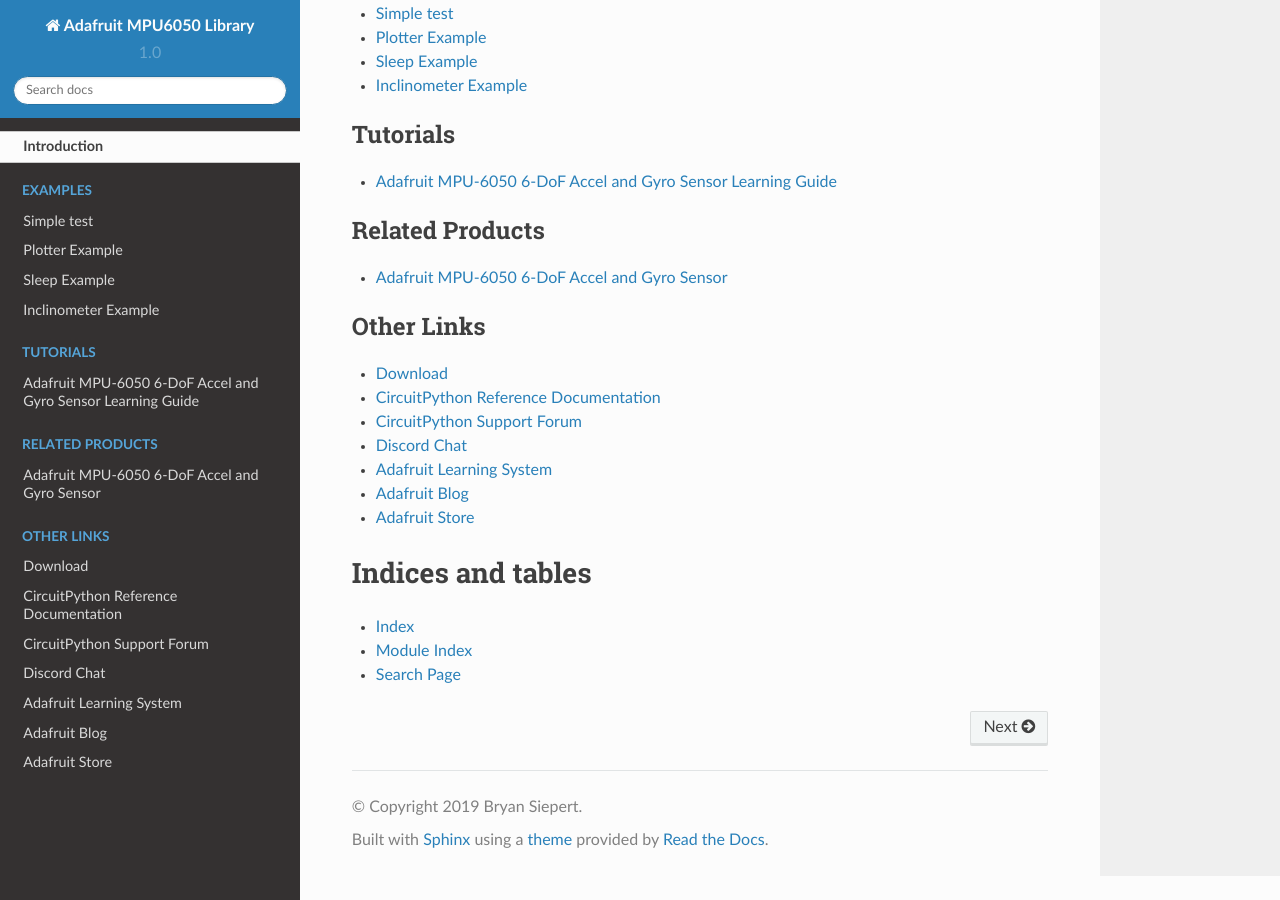
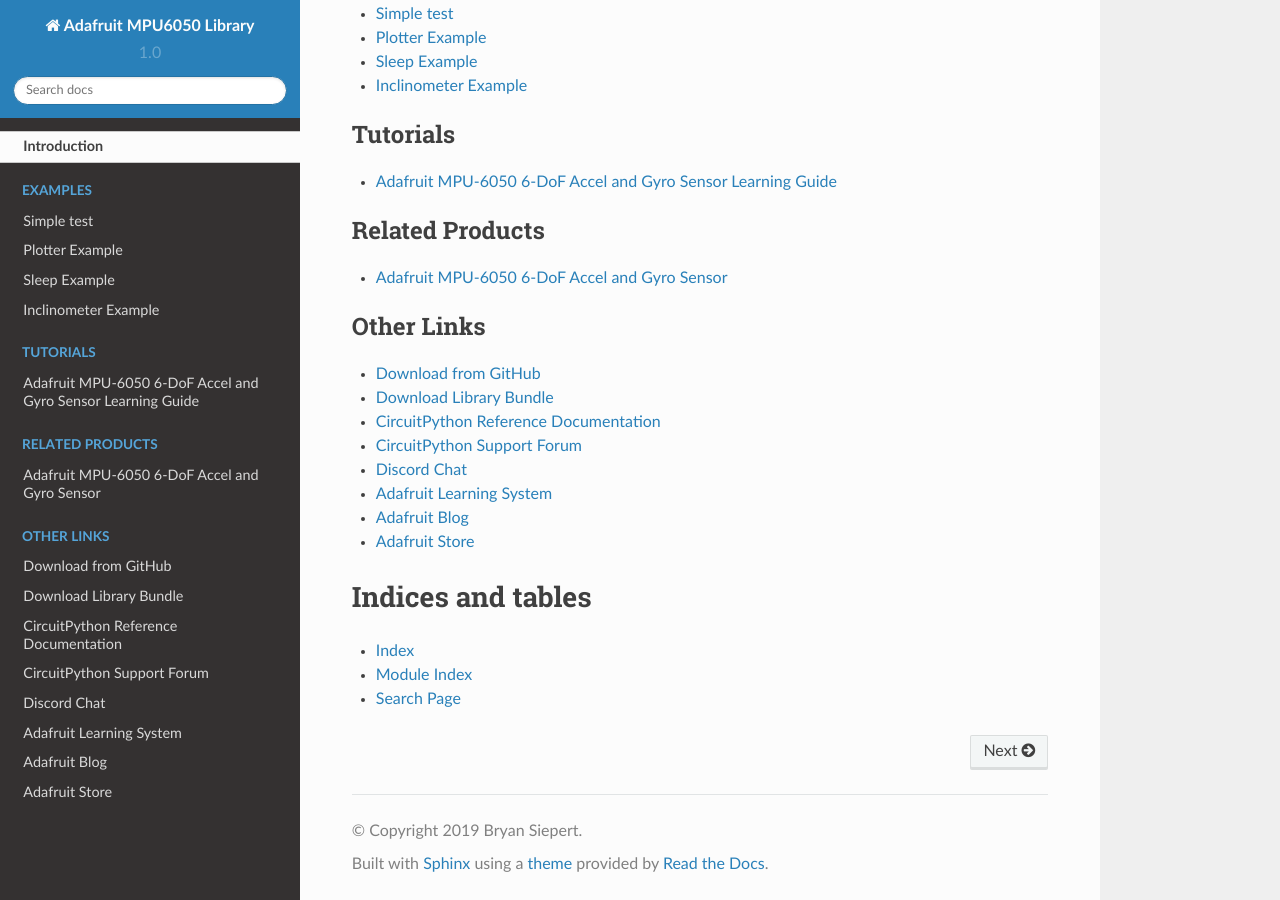
Before and after one commit to adafruit/Adafruit_CircuitPython_MPU6050, a Sphinx documentation site: the page built from docs/index.rst, in a window 1280 px wide and 900 px high, scrolled down 1735 px. Built offline with Sphinx 7.4.7 and the Read the Docs theme 2.0.0, drawn with Linux system fonts in a browser that asks for light colours.

Commit message:
Added cp.org link to index.rst

```diff
--- a/docs/index.rst
+++ b/docs/index.rst
@@ -35,7 +35,8 @@
 .. toctree::
     :caption: Other Links
 
-    Download <https://github.com/adafruit/Adafruit_CircuitPython_MPU6050/releases/latest>
+    Download from GitHub <https://github.com/adafruit/Adafruit_CircuitPython_MPU6050/releases/latest>
+    Download Library Bundle <https://circuitpython.org/libraries>
     CircuitPython Reference Documentation <https://docs.circuitpython.org>
     CircuitPython Support Forum <https://forums.adafruit.com/viewforum.php?f=60>
     Discord Chat <https://adafru.it/discord>
```
